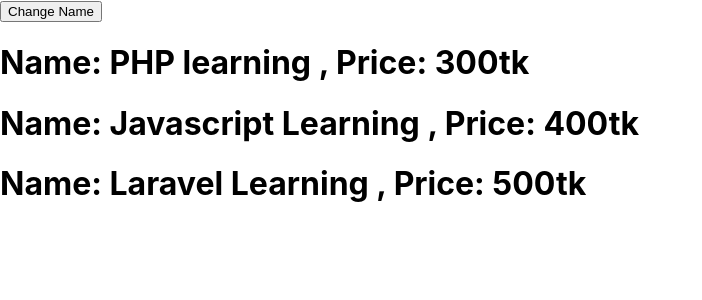
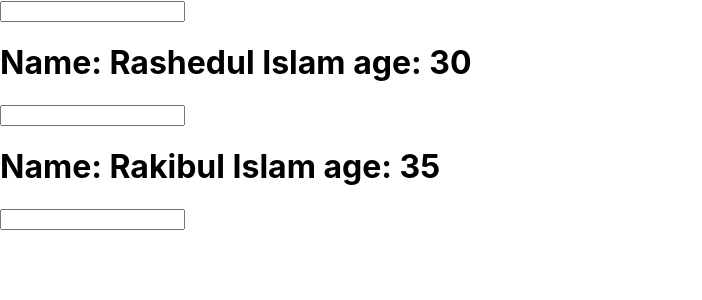
Before and after one commit to dev-rashed/my-react-app, a React (Create React App) app: page / in a window 1280 px wide. Shown: the top 300 px of the page, without its empty margins (0-702 px from the left). Built offline with nearby package versions, Linux system fonts and the light colour scheme.

Commit message:
state changed

```diff
--- a/src/App.js
+++ b/src/App.js
@@ -7,7 +7,7 @@ import "./App.css";
 function App() {
   return (
     <div className="App">
-      <Person />
+      <Person/>
     </div>
   );
 }
--- /dev/null
+++ b/src/components/Book.js
@@ -0,0 +1,15 @@
+import { render } from '@testing-library/react';
+import React from 'react';
+
+function Book(props){
+    return (
+      <div>
+        <h1 onClick={props.change}>
+          Name: {props.name} age: {props.age}
+        </h1>
+        <input type="text" onChange={props.inputName} />
+      </div>
+    );
+}
+
+export default Book;
--- a/src/components/Person.js
+++ b/src/components/Person.js
@@ -1,41 +1,51 @@
 import React, { Component } from "react";
+import Book from "./Book";
 
 class Person extends Component {
   constructor(props) {
     super(props);
-    this.state = {
-      books: [
-        { Name: "PHP learning", price: "300tk" },
-        { Name: "Javascript Learning", price: "400tk" },
-        { Name: "Laravel Learning", price: "500tk" },
-      ],
-    };
   }
 
-  changeBookName = () => {
+  state = {
+    books: [
+      { name: "Rashedul Islam", age: "30" },
+      { name: "Rakibul Islam", age: "35" },
+    ],
+  };
+
+  changeState = (newAge) => {
     this.setState({
       books: [
-        { Name: "PHP learning 1", price: "300tk" },
-        { Name: "Javascript Learning 1", price: "400tk" },
-        { Name: "Laravel Learning", price: "500tk" },
+        { name: "HI, Changed", age: newAge },
+        { name: "Hello", age: newAge },
+      ],
+    });
+  };
+
+  changeWithInput = e => {
+    this.setState({
+      books: [
+        { name: e.target.value, age: "30" },
+        { name: "Hello", age: "40" },
       ],
     });
   }
 
   render() {
-    console.log(this.state);
     return (
-      <div>
-        <button onClick={this.changeBookName}>Change Name</button>
-        <h1>
-          Name: {this.state.books[0].Name} , Price: {this.state.books[0].price}
-        </h1>
-        <h1>
-          Name: {this.state.books[1].Name} , Price: {this.state.books[1].price}
-        </h1>
-        <h1>
-          Name: {this.state.books[2].Name} , Price: {this.state.books[2].price}
-        </h1>
+      <div className="app">
+        <input type="text" onChange={this.changeWithInput} />
+        <Book
+          name={this.state.books[0].name}
+          age={this.state.books[0].age}
+          change={this.changeState.bind(this, "Thirty")}
+          inputName={this.changeWithInput}
+        />
+        <Book
+          name={this.state.books[1].name}
+          age={this.state.books[1].age}
+          change={this.changeState.bind(this, "Fourty")}
+        />
       </div>
     );
   }
```
